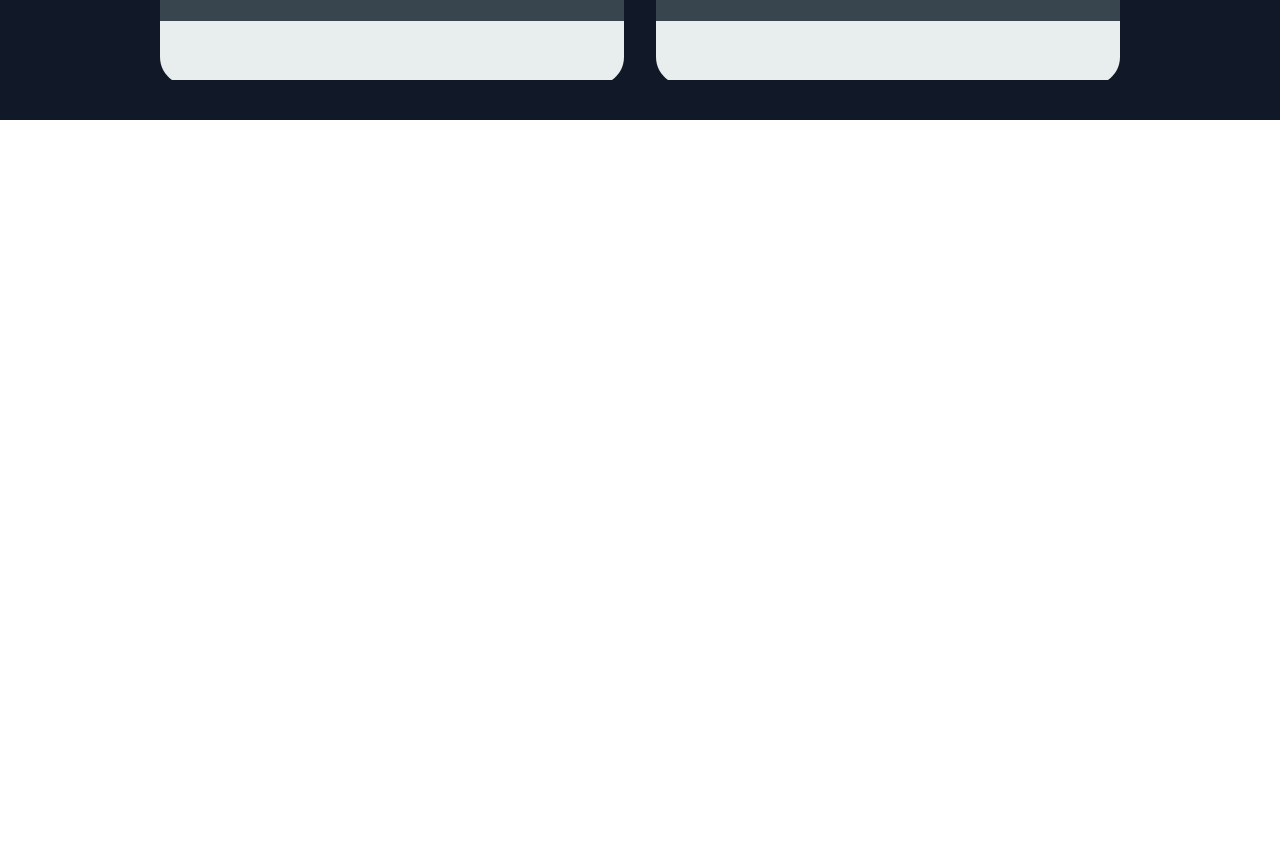
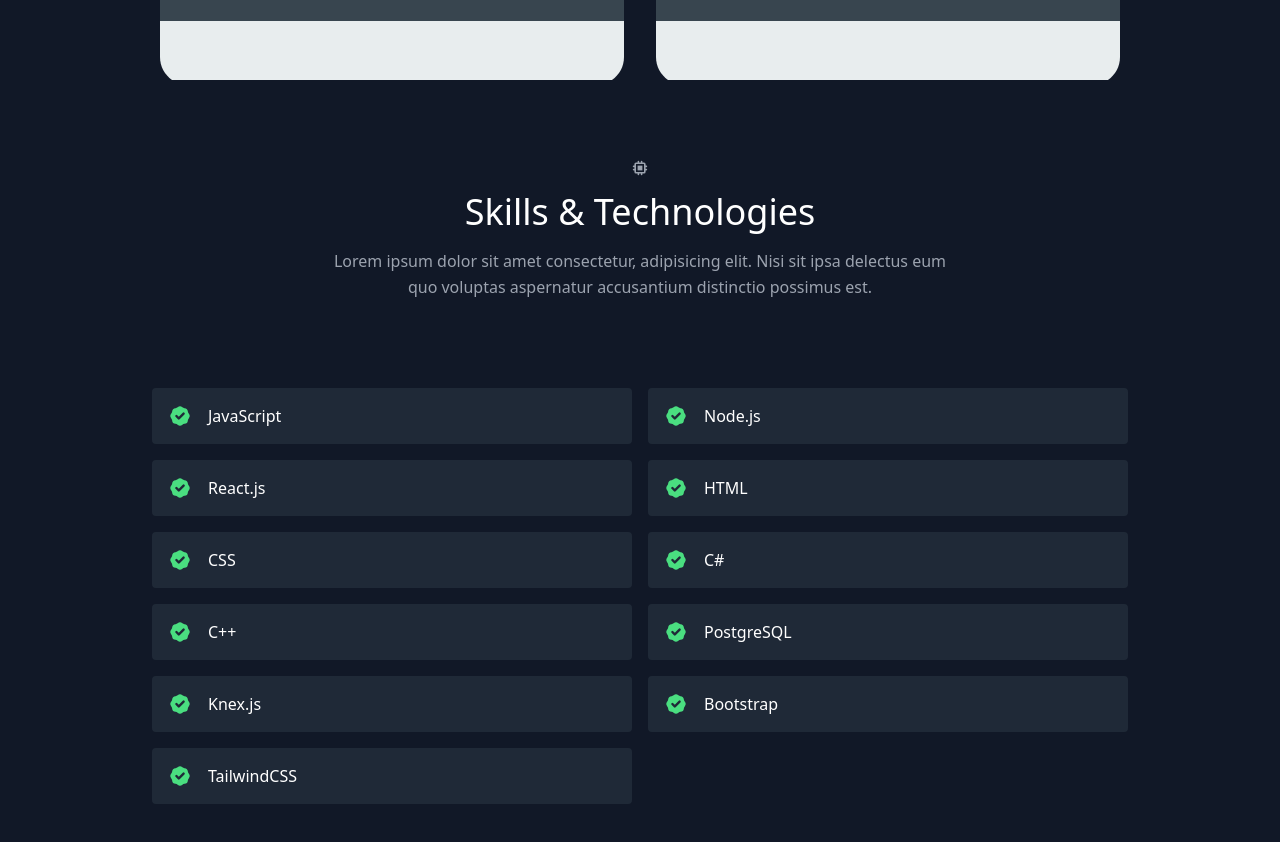
Before and after one commit to dagamo94/my-portfolio, a React (Create React App) app: page / in a window 1280 px wide. Shown: the part 1300-2142 px from the top of the page. Before the commit the page ends 1420 px from the top, so only its background shows below. Built offline with nearby package versions, Linux system fonts and the light colour scheme.

Commit message:
complete Skills section

```diff
--- a/src/components/Skills.js
+++ b/src/components/Skills.js
@@ -1,3 +1,32 @@
-export default function Skills(){
+import { HiBadgeCheck, HiChip } from "react-icons/hi";
+import { skills } from "../data";
 
+export default function Skills() {
+    return (
+        <section id="skills">
+            <div className="container px-5 py-10 mx-auto">
+                <div className="text-center mb-20">
+                    <HiChip className="w-10 inline-block mb-4" />
+                    <h1 className="sm:text-4xl text-3xl font-medium title-font text-white mb-4">Skills &amp; Technologies</h1>
+                    <p className="text-base leading-relaxed xl:w-2/4 lg:w-3/4 mx-auto">
+                        Lorem ipsum dolor sit amet consectetur, adipisicing elit. Nisi sit
+                        ipsa delectus eum quo voluptas aspernatur accusantium distinctio
+                        possimus est.
+                    </p>
+                </div>
+                <div className="flex flex-wrap lg:w-4/5 sm:mx-auto sm:mb-2 -mx-2">
+                    {skills.map(skill => (
+                        <div key={skill} className="p-2 sm:w-1/2 w-full">
+                            <div className="bg-gray-800 rounded flex p-4 h-full items-center">
+                                <HiBadgeCheck className="text-green-400 w-6 h-6 flex-shrink-0 mr-4" />
+                                <span className="title-font font-medium text-white">
+                                    {skill}
+                                </span>
+                            </div>
+                        </div>
+                    ))}
+                </div>
+            </div>
+        </section>
+    )
 }
--- a/src/data.js
+++ b/src/data.js
@@ -32,3 +32,7 @@ export const projects = [
       link: "https://pythonbootcamp.com",
     },
   ];
+
+  export const skills = [
+    "JavaScript", "Node.js", "React.js", "HTML", "CSS", "C#", "C++", "PostgreSQL", "Knex.js", "Bootstrap", "TailwindCSS"
+  ]
```
